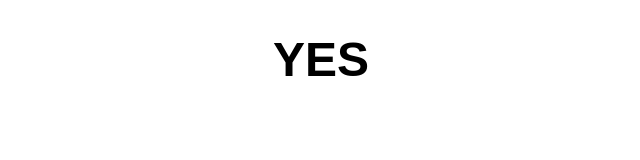
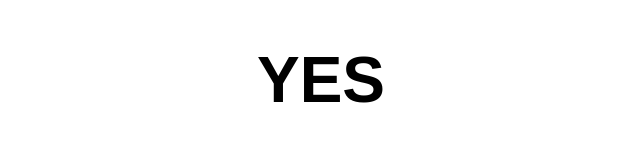
Before and after one commit to iskratosbanned/iskratosbanned.github.io, a plain HTML site: page index.html in a window 1280 px wide. Shown: the whole page, without its empty margins (319-959 px from the left). Drawn offline with Linux system fonts and the light colour scheme.

Commit message:
Update index.html

```diff
--- a/index.html
+++ b/index.html
@@ -9,7 +9,7 @@
     <style>
     h1 {
       text-align: center;
-      font-size: 48px;
+      font-size: 64px;
       font-family: sans-serif;
     }
     </style>
```
